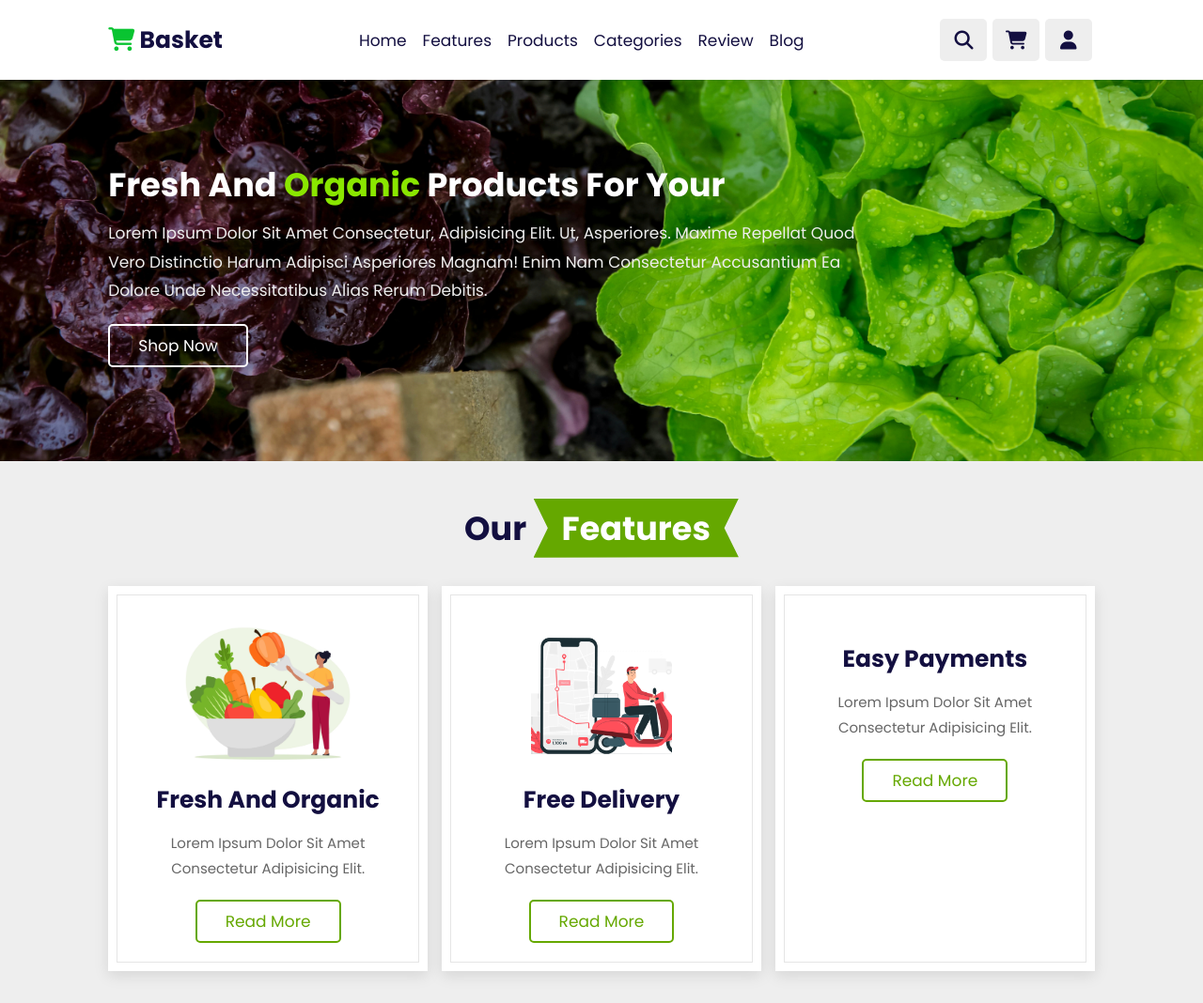
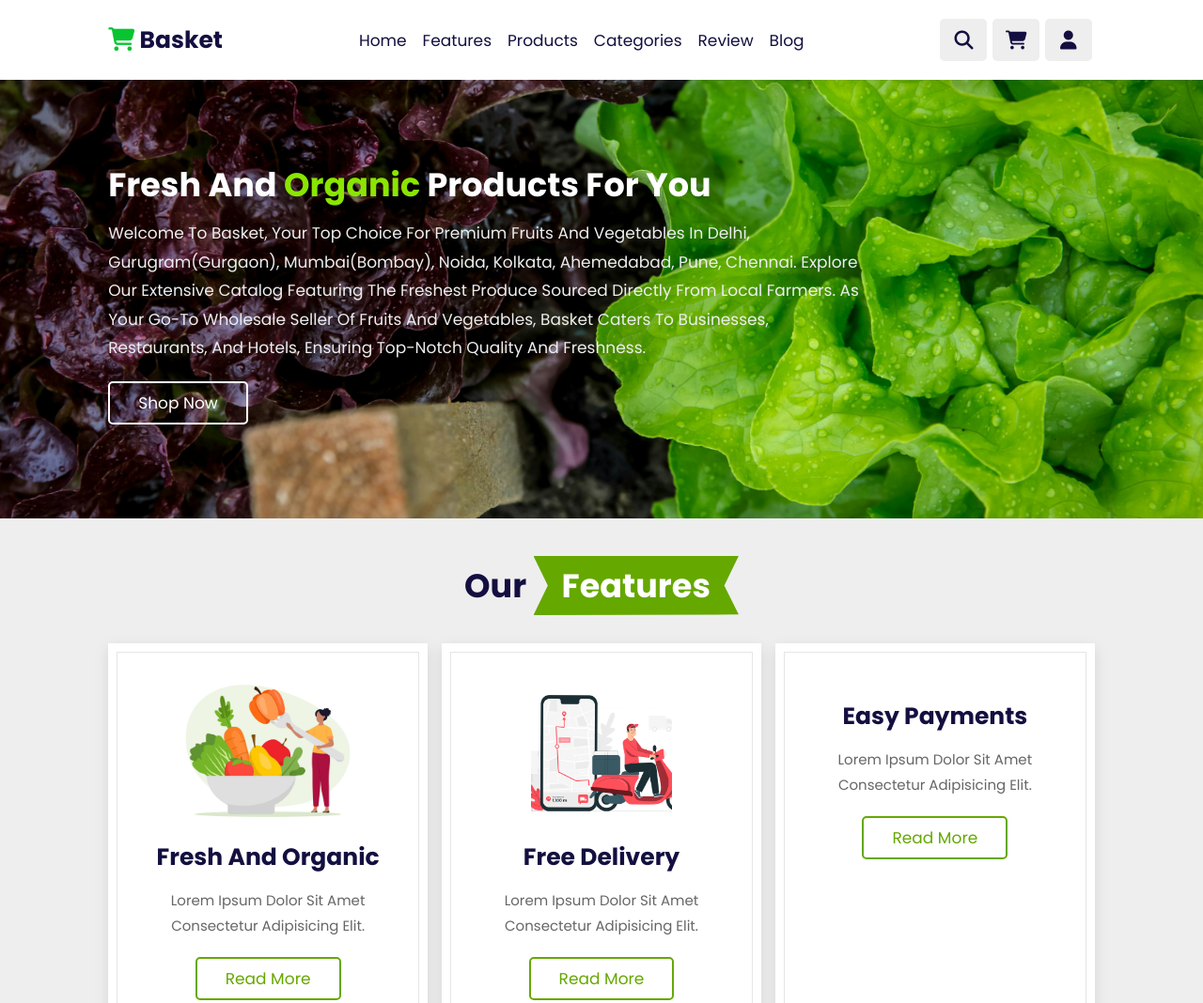
Before and after one commit to Tapas-Dalui/basket, a plain HTML site: page index.html in a window 1280 px wide. Shown: the top 1068 px of the page at 94% size. Drawn offline with nearby package versions, Linux system fonts and the light colour scheme.

Commit message:
heading change

```diff
--- a/index.html
+++ b/index.html
@@ -89,12 +89,9 @@
 
     <section class="home" id="home">
         <div class="content">
-            <h3>fresh and <span>organic</span> products for your</h3>
+            <h3>fresh and <span>organic</span> products for you</h3>
             <p>
-                Lorem ipsum dolor sit amet consectetur, adipisicing elit. Ut,
-                asperiores. Maxime repellat quod vero distinctio harum adipisci
-                asperiores magnam! Enim nam consectetur accusantium ea dolore unde
-                necessitatibus alias rerum debitis.
+                Welcome to Basket, your top choice for premium fruits and vegetables in Delhi, Gurugram(Gurgaon), Mumbai(Bombay), Noida, Kolkata, Ahemedabad, Pune, Chennai. Explore our extensive catalog featuring the freshest produce sourced directly from local farmers. As your go-to wholesale seller of fruits and vegetables, Basket caters to businesses, restaurants, and hotels, ensuring top-notch quality and freshness.
             </p>
             <a href="" class="btn login">Shop now</a>
         </div>
@@ -424,7 +421,7 @@
         <div class="box-container">
             <div class="box">
                 <h3><i class="fa-solid fa-cart-shopping"></i> Basket</h3>
-                <p>Lorem ipsum dolor sit amet consectetur adipisicing elit. Laudantium, dolores.</p>
+                <p>Discover a diverse range of in-season delights, from the finest onions to the juiciest tomatoes Basket, is committed to excellence and convenience, providing a seamless platform for individuals and bulk buyers alike.Elevate your culinary creations with our carefully curated selection.</p>
                 <div class="share">
                     <a href="#" class="fa-brands fa-facebook"></a>
                     <a href="#" class="fa-brands fa-x-twitter"></a>
--- a/style.css
+++ b/style.css
@@ -561,7 +561,7 @@ section{
 }
 
 .footer .box-container .box p{
-    line-height: 1.8;
+    line-height: 1.3;
     font-size: 1.5rem;
     color: var(--light-color);
     padding: 1rem 0;
```
